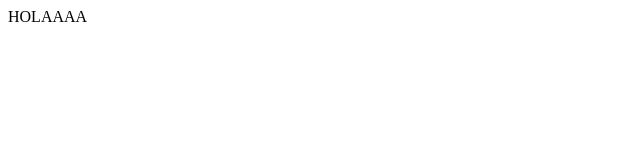
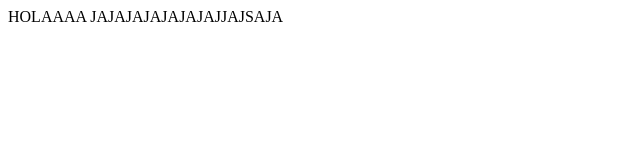
Before and after one commit to SantiagoRomeroU/Uparqueadero, a plain HTML site: page index.html in a window 1280 px wide. Shown: the whole page, without its empty margins (0-640 px from the left). Drawn offline with Linux system fonts and the light colour scheme.

Commit message:
Update index.html
prueba commit

```diff
--- a/index.html
+++ b/index.html
@@ -7,5 +7,6 @@
 </head>
 <body>
 HOLAAAA
+	JAJAJAJAJAJAJAJJAJSAJA
 </body>
 </html>
```
